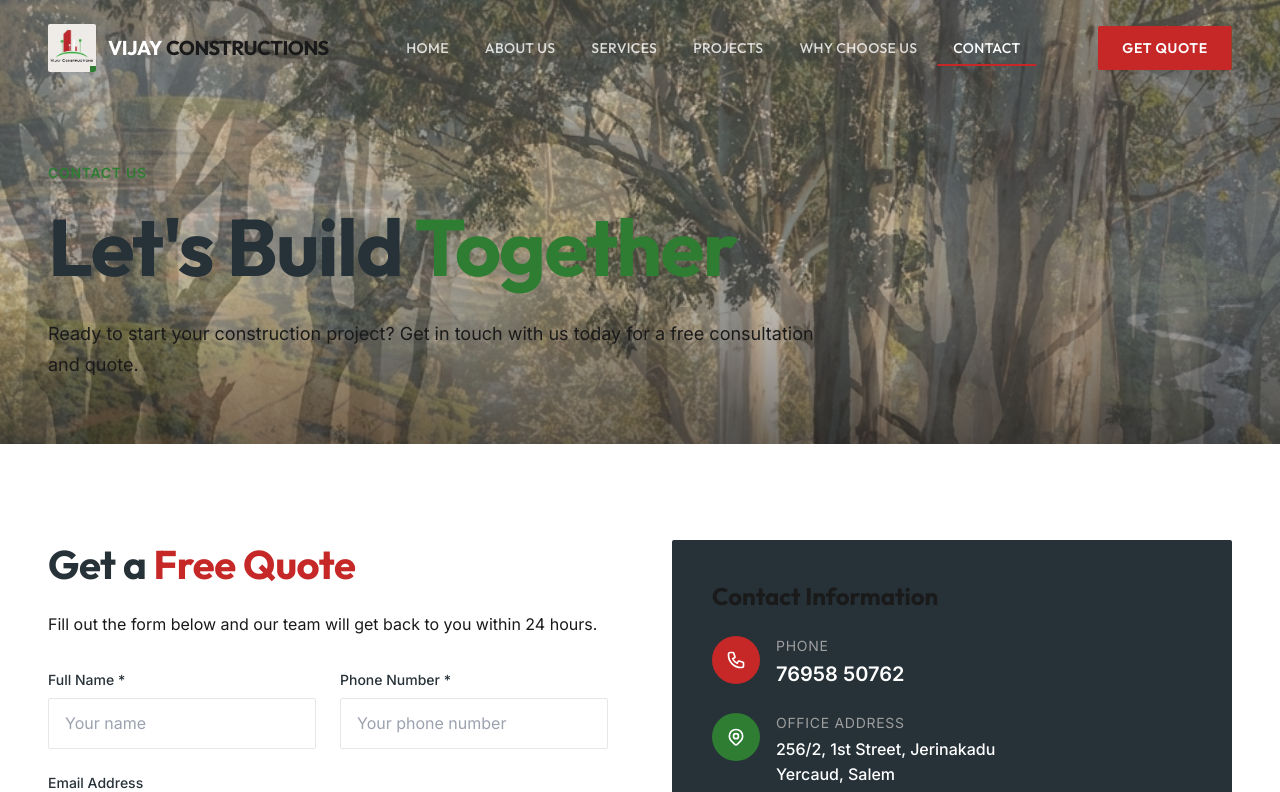
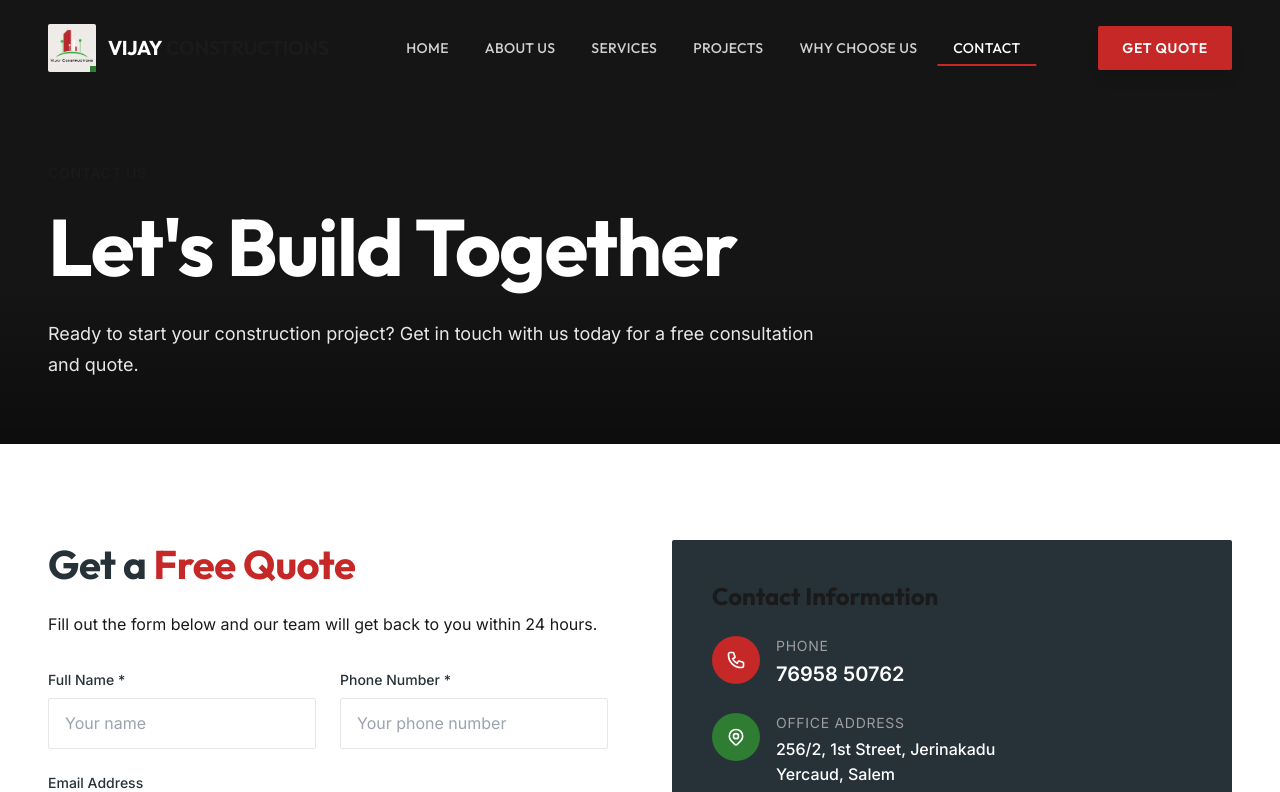
Before and after one commit to dhanushsakthi/VIJAY-CONSTRUCTION, a Next.js app: page /contact in a window 1280 px wide. Shown: the top 792 px of the page. Built offline with nearby package versions, Linux system fonts and the light colour scheme.

Commit message:
Restrict background slideshow to Hero sections and update typography

```diff
--- a/src/app/about/AboutContent.tsx
+++ b/src/app/about/AboutContent.tsx
@@ -6,6 +6,7 @@ import { ScrollTrigger } from "gsap/ScrollTrigger";
 import Link from "next/link";
 import Image from "next/image";
 import { DynamicBackground } from "@/components/DynamicBackground/DynamicBackground";
+import { BackgroundSlideshow } from "@/components/Background/BackgroundSlideshow";
 import { AnimatedSection } from "@/components/UI/AnimatedSection";
 
 gsap.registerPlugin(ScrollTrigger);
@@ -88,17 +89,18 @@ export function AboutContent() {
     return (
         <>
             {/* Hero Section */}
-            <section className="relative min-h-[60vh] overflow-hidden">
+            <section className="relative min-h-[60vh] overflow-hidden bg-asphalt-dark">
+                <BackgroundSlideshow />
                 <DynamicBackground variant="hero" />
                 <div className="container relative flex min-h-[60vh] items-center">
                     <div ref={heroContentRef} className="max-w-3xl pb-16 pt-32 lg:pt-40">
                         <span className="hero-animate mb-4 inline-block text-sm font-semibold uppercase tracking-wider text-brand-red">
                             About Us
                         </span>
-                        <h1 className="hero-animate heading-xl mb-6 text-steel-dark">
-                            Building Trust, <span className="text-brand-red">Brick by Brick</span>
+                        <h1 className="hero-animate heading-xl mb-6 text-white drop-shadow-sm">
+                            Building Trust, <span className="text-brand-red-light">Brick by Brick</span>
                         </h1>
-                        <p className="hero-animate body-lg text-concrete-dark">
+                        <p className="hero-animate body-lg text-white/90 drop-shadow-sm">
                             With over 30 years of experience, Vijay Constructions has been transforming
                             the landscape of Yercaud and Salem with quality construction that stands the test of time.
                         </p>
--- a/src/app/contact/ContactContent.tsx
+++ b/src/app/contact/ContactContent.tsx
@@ -3,6 +3,7 @@
 import { useEffect, useRef, useState } from "react";
 import { gsap } from "gsap";
 import { DynamicBackground } from "@/components/DynamicBackground/DynamicBackground";
+import { BackgroundSlideshow } from "@/components/Background/BackgroundSlideshow";
 import { AnimatedSection } from "@/components/UI/AnimatedSection";
 
 export function ContactContent() {
@@ -54,17 +55,18 @@ export function ContactContent() {
     return (
         <>
             {/* Hero Section */}
-            <section className="relative min-h-[50vh] overflow-hidden">
+            <section className="relative min-h-[50vh] overflow-hidden bg-asphalt-dark">
+                <BackgroundSlideshow />
                 <DynamicBackground variant="hero" />
                 <div className="container relative flex min-h-[50vh] items-center">
                     <div ref={heroContentRef} className="max-w-3xl pb-16 pt-32 lg:pt-40">
-                        <span className="hero-animate mb-4 inline-block text-sm font-semibold uppercase tracking-wider text-brand-green">
+                        <span className="hero-animate mb-4 inline-block text-sm font-semibold uppercase tracking-wider text-brand-green-light">
                             Contact Us
                         </span>
-                        <h1 className="hero-animate heading-xl mb-6 text-steel-dark">
-                            Let&apos;s Build <span className="text-brand-green">Together</span>
+                        <h1 className="hero-animate heading-xl mb-6 text-white drop-shadow-sm">
+                            Let&apos;s Build <span className="text-brand-green-light">Together</span>
                         </h1>
-                        <p className="hero-animate body-lg text-concrete-dark">
+                        <p className="hero-animate body-lg text-white/90 drop-shadow-sm">
                             Ready to start your construction project? Get in touch with us today
                             for a free consultation and quote.
                         </p>
--- a/src/app/layout.tsx
+++ b/src/app/layout.tsx
@@ -208,8 +208,7 @@ export default function RootLayout({
                 <link rel="manifest" href="/manifest.json" />
                 <meta name="theme-color" content="#C62828" />
             </head>
-            <body className="antialiased bg-transparent selection:bg-brand-green selection:text-white">
-                <BackgroundSlideshow />
+            <body className="antialiased bg-[#E8E4E0] selection:bg-brand-green selection:text-white">
                 <ConstructionLoader />
                 <div className="relative z-10">
                     <SmoothScrollProvider>
--- a/src/app/page.tsx
+++ b/src/app/page.tsx
@@ -6,6 +6,8 @@ import { ScrollTrigger } from "gsap/ScrollTrigger";
 import Link from "next/link";
 import Image from "next/image";
 import { DynamicBackground } from "@/components/DynamicBackground/DynamicBackground";
+import { BackgroundSlideshow } from "@/components/Background/BackgroundSlideshow";
+import { useScrollReveal } from "@/hooks/useScrollReveal";
 import { AnimatedSection } from "@/components/UI/AnimatedSection";
 import { StatsCounter } from "@/components/UI/StatsCounter";
 import { ServiceCard } from "@/components/UI/ServiceCard";
@@ -147,7 +149,8 @@ export default function HomePage() {
     return (
         <>
             {/* Hero Section */}
-            <section ref={heroRef} className="relative min-h-[100dvh] lg:overflow-hidden">
+            <section ref={heroRef} className="relative min-h-[100dvh] lg:overflow-hidden bg-asphalt-dark">
+                <BackgroundSlideshow />
                 <DynamicBackground variant="hero" />
 
                 {/* Hero Content */}
--- a/src/components/Background/BackgroundSlideshow.tsx
+++ b/src/components/Background/BackgroundSlideshow.tsx
@@ -24,7 +24,7 @@ export const BackgroundSlideshow = () => {
     }, []);
 
     return (
-        <div className="fixed inset-0 z-0 overflow-hidden pointer-events-none">
+        <div className="absolute inset-0 z-[-1] overflow-hidden pointer-events-none">
             <AnimatePresence>
                 <motion.div
                     key={currentIndex}
```
